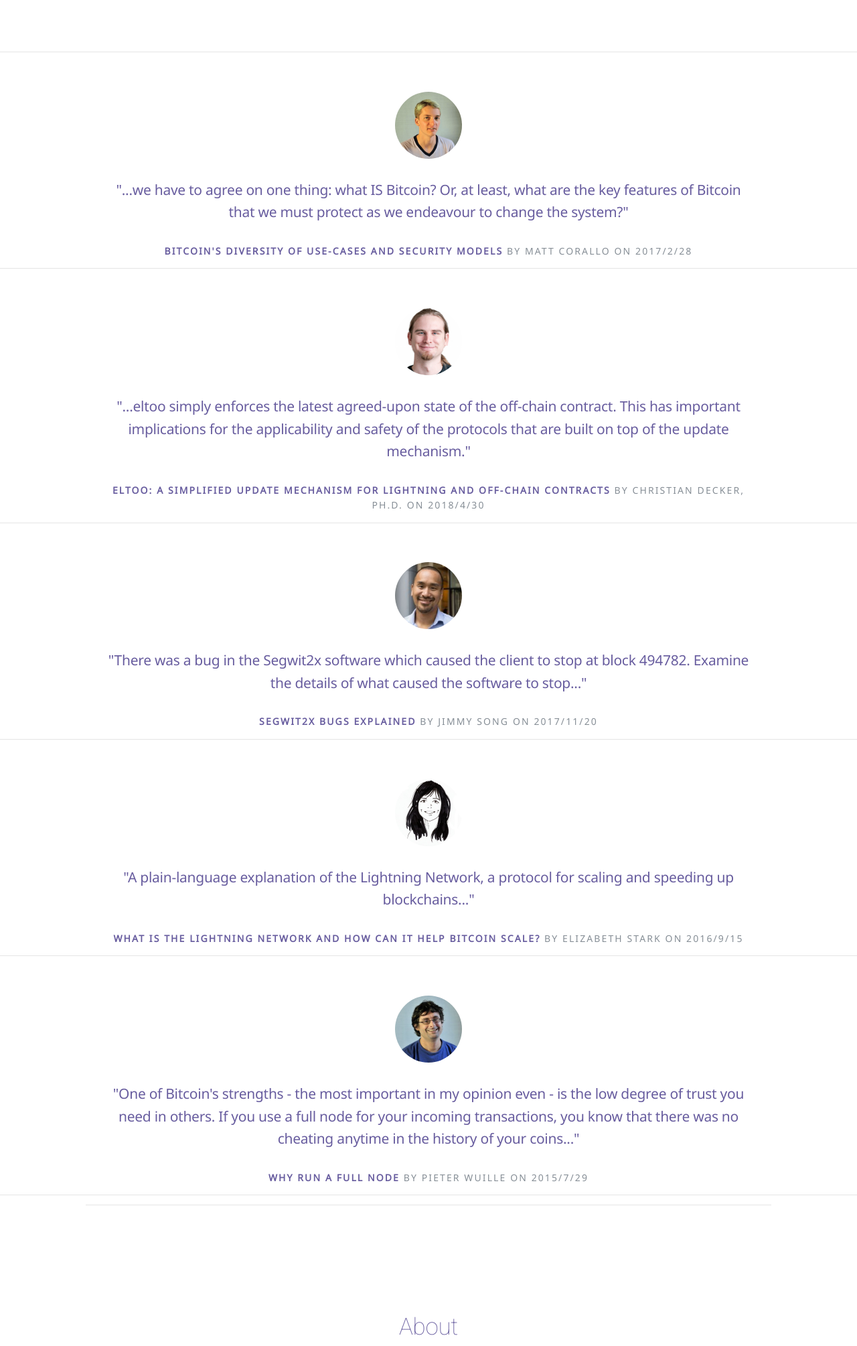
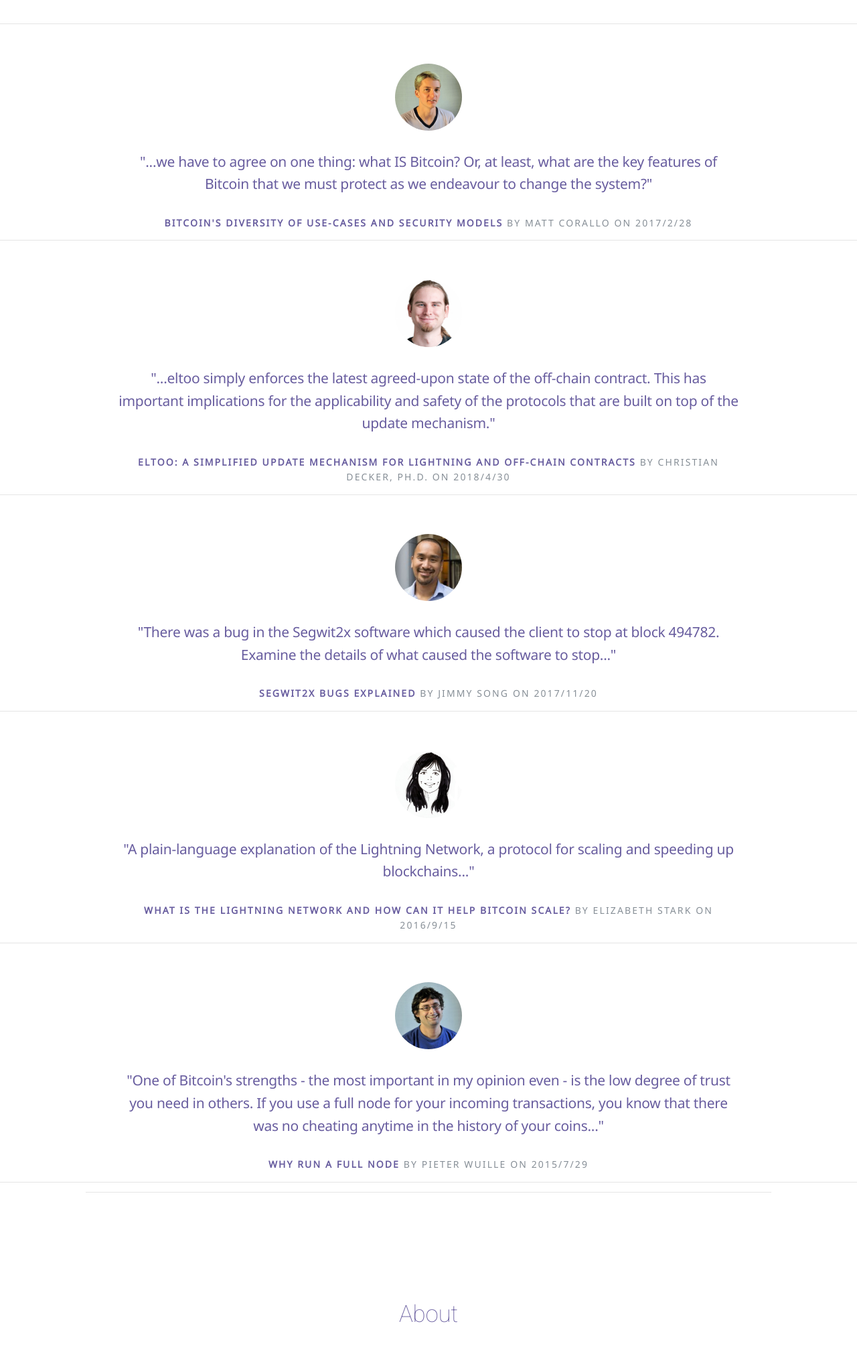
Before and after one commit to ReadingBitcoin/readingbitcoin-website, a Flask app: page /articles/ in a window 1280 px wide. Shown: the part 70-2079 px from the top of the page at 67% size. After the commit the page ends 2044 px from the top, so only its background shows below. Run offline with Flask 2, Linux system fonts and the light colour scheme; some libraries are stand-ins or nearby versions.

Commit message:
removed top space, added margins to block quote

```diff
--- a/readingbitcoin/static/application-minimal.css
+++ b/readingbitcoin/static/application-minimal.css
@@ -77,6 +77,17 @@
     }
 }
 
+/* blockquote overrides */
+blockquote.pull-quote p {
+    padding-left: 15px;
+    padding-right: 15px;
+}
+
+blockquote.pull-quote cite {
+    padding-left: 20px;
+    padding-right: 20px;
+}
+
 /* footer block */
 .app-block-footer {
     background-color: rgb(27, 28, 29);
--- a/readingbitcoin/templates/layout.html
+++ b/readingbitcoin/templates/layout.html
@@ -75,10 +75,8 @@
 
 
 <body>
-
-
 <div class="container pt-4">
-    <nav class="navbar navbar-light navbar-expand-sm text-uppercase app-navbar mb-5">
+    <nav class="navbar navbar-light navbar-expand-sm text-uppercase app-navbar">
         <a class="navbar-brand mr-auto" href="{{ url_for('index') }}">
             <span>Reading Bitcoin</span>
         </a>
```
